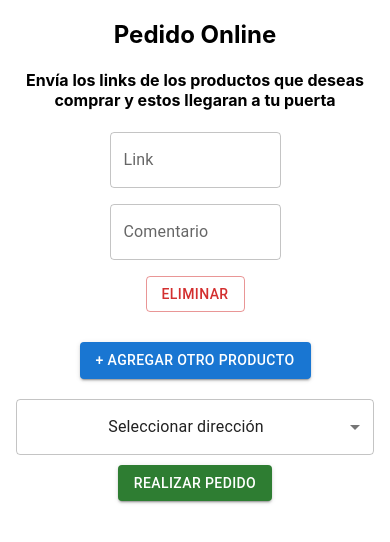
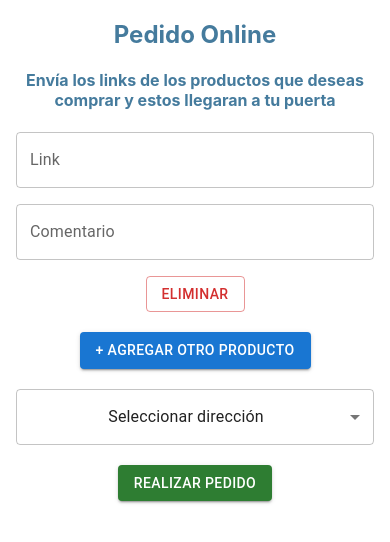
Before and after one commit to AkionGarro/EngineeringProject, a React (Create React App) app in the folder shopper/: page /PedidoOnline in a window 390 px wide. Shown: the top 542 px of the page. Built offline with nearby package versions, Linux system fonts and the light colour scheme.

Commit message:
pedido online  responsive

```diff
--- a/shopper/src/Pages/PedidoOnline/PedidoOnline.css
+++ b/shopper/src/Pages/PedidoOnline/PedidoOnline.css
@@ -8,21 +8,7 @@
   width: 50%;
 }
 @media screen and (max-width: 680px) {
-  #selecionar {
-    width: 100%;
-    white-space: normal;
-  }
   .container .opciones-direccion {
-    width: 100%;
-  }
-
-  .container .grid-container {
-    display: flex;
-    flex-direction: column;
-    align-items: center;
-  }
-
-  .container .link {
     width: 100%;
   }
 }
@@ -34,6 +20,7 @@
 
 .grid-container {
   margin-top: 10px;
+  width: 100%;
 }
 
 .texto {
@@ -41,11 +28,7 @@
 }
 
 .seleccionar {
-  margin-bottom: 10px;
-}
-
-.add-button {
-  margin-top: 20px;
+  margin-bottom: 20px;
 }
 
 .container .button-container {
@@ -53,12 +36,12 @@
 }
 
 .container .add-button {
-  margin-top: 10px;
   margin-bottom: 20px;
 }
 
 .container .send-button {
-  margin-top: 10px;
+  margin-top: 20px;
+  margin-bottom: 3rem;
 }
 
 .seleccionar {
@@ -77,3 +60,7 @@
   display: flex;
   justify-content: flex-start;
 }
+
+.texto {
+  color: rgba(69, 123, 157, 1);
+}
--- a/shopper/src/Pages/PedidoOnline/PedidoOnline.js
+++ b/shopper/src/Pages/PedidoOnline/PedidoOnline.js
@@ -7,19 +7,30 @@ import {
   Select,
   MenuItem,
 } from "@mui/material";
+import { firestore } from "../../firebase";
+import { collection } from "firebase/firestore";
+import { addDocument } from "../../firebase";
 import "./PedidoOnline.css";
 
 const PedidoOnline = () => {
-  const handleSubmit = (e) => {
+  const ref = collection(firestore, "pedidosOnline");
+  const [linkFields, setLinkFields] = useState([{ link: "", comentario: "" }]);
+  const [direction, setDirection] = useState("");
+
+  const handleSubmit = async (e) => {
     e.preventDefault();
     console.log("mando data");
+    console.log(linkFields);
+    let data = {
+      usuario: "Chen",
+      productos: linkFields,
+      direccion: direction,
+    };
+    addDocument(ref, data);
   };
 
-  const [linkFields, setLinkFields] = useState([{ link: "", description: "" }]);
-  const [direction, setDirection] = useState("");
-
   const addFields = () => {
-    setLinkFields([...linkFields, { link: "", description: "" }]);
+    setLinkFields([...linkFields, { link: "", comentario: "" }]);
   };
 
   const handleLinkChange = (event, index) => {
@@ -28,9 +39,9 @@ const PedidoOnline = () => {
     setLinkFields(updatedFields);
   };
 
-  const handleDescriptionChange = (event, index) => {
+  const handleCommentaryChange = (event, index) => {
     const updatedFields = [...linkFields];
-    updatedFields[index].description = event.target.value;
+    updatedFields[index].comentario = event.target.value;
     setLinkFields(updatedFields);
   };
 
@@ -47,31 +58,33 @@ const PedidoOnline = () => {
 
   return (
     <Container className="container">
-      <h2>Pedido Online</h2>
-      <h4>
+      <h2 className="texto">Pedido Online</h2>
+      <h4 className="texto">
         Envía los links de los productos que deseas comprar y estos llegaran a
         tu puerta
       </h4>
       {linkFields.map((field, index) => (
         <Grid container spacing={2} key={index} className="grid-container">
-          <Grid item xs={6}>
+          <Grid item xs={12}>
             <TextField
               fullWidth
               label="Link"
               variant="outlined"
               value={field.link}
               onChange={(e) => handleLinkChange(e, index)}
-              id="link"
+              className="link"
+              autoComplete="off"
             />
           </Grid>
-          <Grid item xs={6}>
+          <Grid item xs={12}>
             <TextField
               fullWidth
               label="Comentario"
               variant="outlined"
-              value={field.description}
-              onChange={(e) => handleDescriptionChange(e, index)}
-              id="comentario"
+              value={field.comentario}
+              onChange={(e) => handleCommentaryChange(e, index)}
+              className="comentario"
+              autoComplete="off"
             />
           </Grid>
           <Grid item xs={12} className="button-container">
--- a/shopper/src/firebase.js
+++ b/shopper/src/firebase.js
@@ -1,7 +1,7 @@
 // Import the functions you need from the SDKs you need
 import { initializeApp } from "firebase/app";
 import { getAnalytics } from "firebase/analytics";
-import { getFirestore } from 'firebase/firestore';
+import { getFirestore, addDoc } from "firebase/firestore";
 
 // TODO: Add SDKs for Firebase products that you want to use
 // https://firebase.google.com/docs/web/setup#available-libraries
@@ -15,10 +15,21 @@ const firebaseConfig = {
   storageBucket: "veroshopper-cbeb1.appspot.com",
   messagingSenderId: "1055503157847",
   appId: "1:1055503157847:web:76aec16ae376c9f3333112",
-  measurementId: "G-GPB84QJMTF"
+  measurementId: "G-GPB84QJMTF",
 };
 
 // Initialize Firebase
 const app = initializeApp(firebaseConfig);
 export const firestore = getFirestore(app);
 const analytics = getAnalytics(app);
+
+//Firebase Cruds
+
+export const addDocument = async (ref, data) => {
+  try {
+    const docRef = await addDoc(ref, data);
+    console.log("Document written with ID: ", docRef.id);
+  } catch (e) {
+    console.error("Error adding document: ", e);
+  }
+};
```
